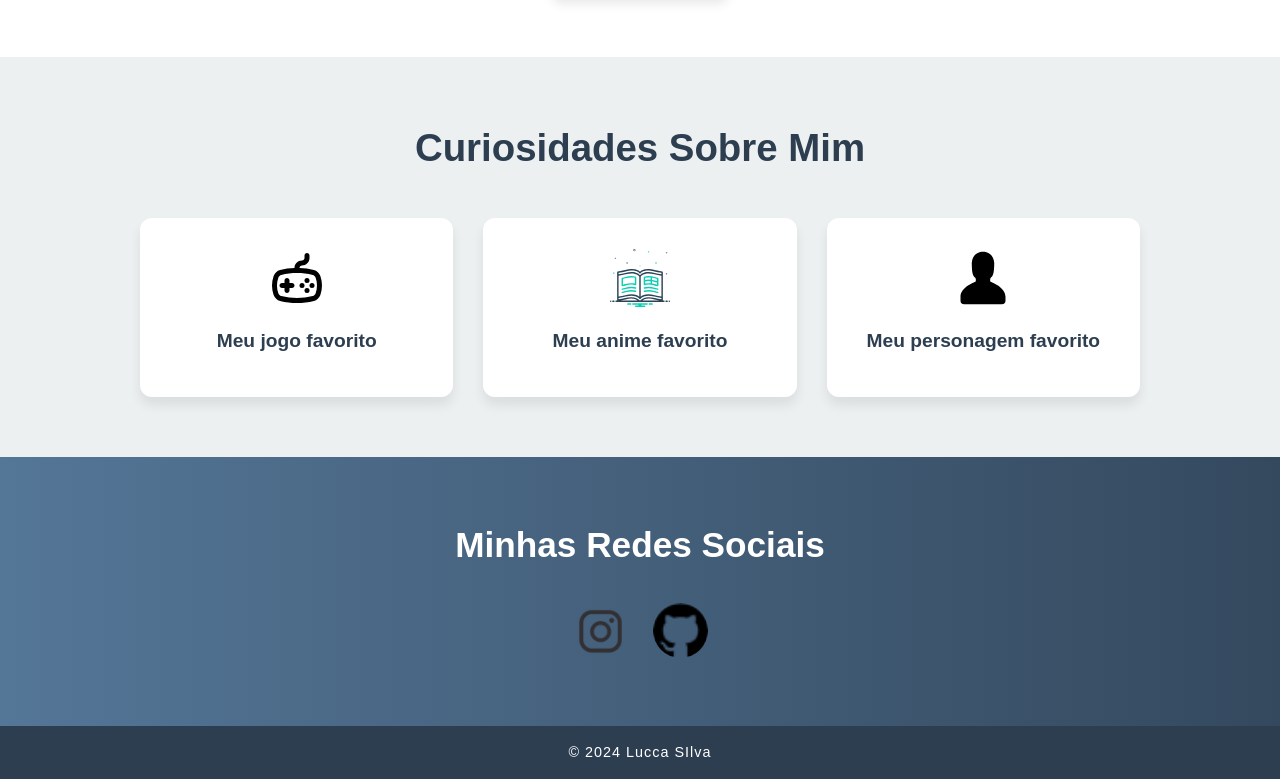
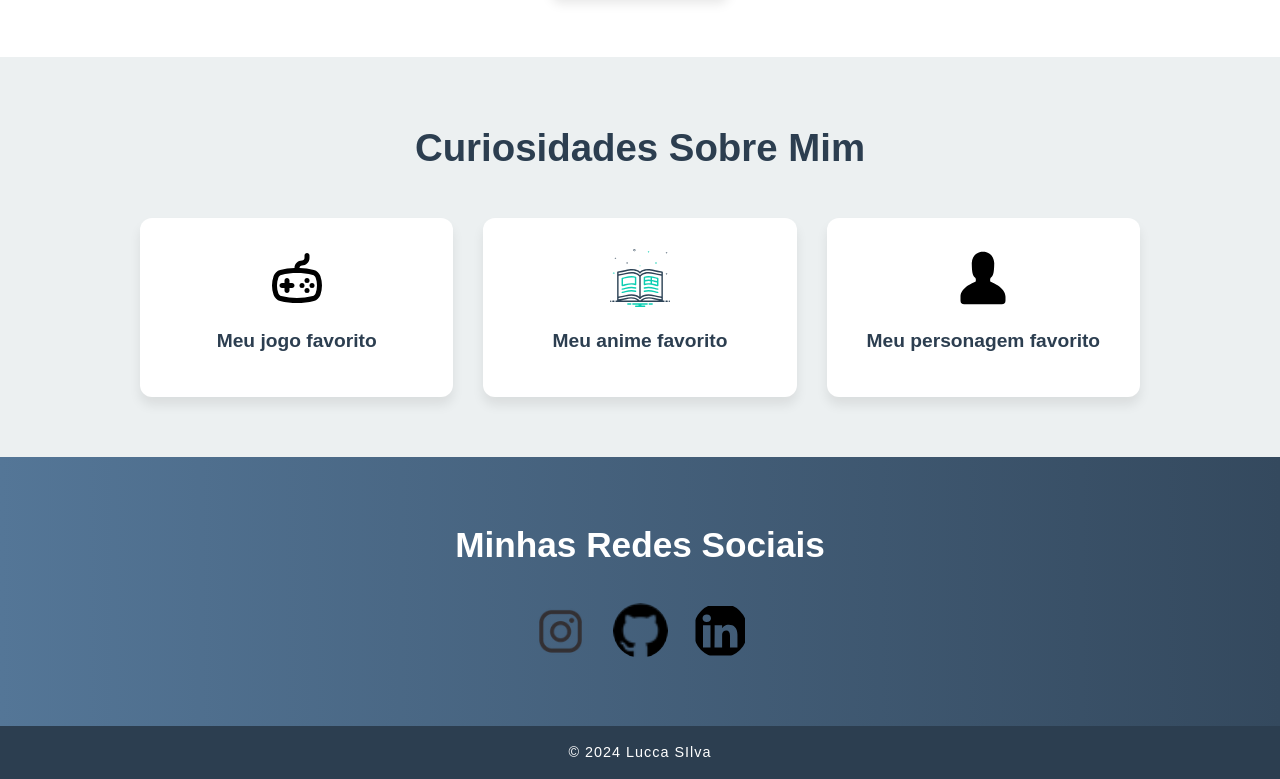
Before and after one commit to yluccaz27/Meu_Portfolio, a plain HTML site: page index.html in a window 1280 px wide. Shown: the part 1562-2341 px from the top of the page. Drawn offline with Linux system fonts and the light colour scheme.

Commit message:
Add Linkedin on Social medias

```diff
--- a/index.html
+++ b/index.html
@@ -116,6 +116,9 @@
                 <a href="https://github.com/yluccaz27" target="_blank" class="social-link">
                     <img src="pic/github.png" alt="GitHub">
                 </a>
+                <a href="https://www.linkedin.com/in/luccadeoliveirasilva/" target="_blank" class="social-link">
+                  <img src="pic/linkedin.svg" alt="linkedin">
+              </a>
             </div>
         </section>
 
```
Also changed, not shown: pic/linkedin.svg (added).
